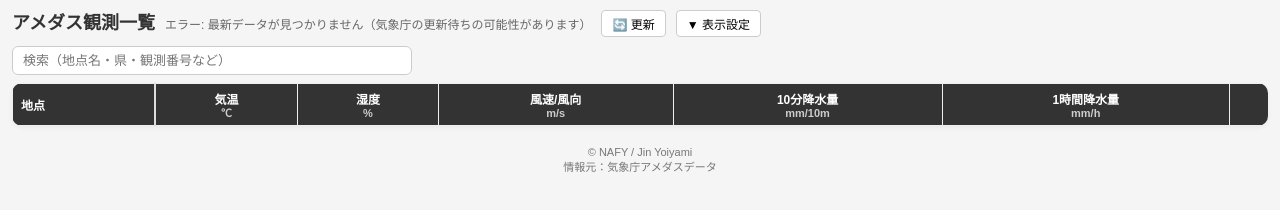
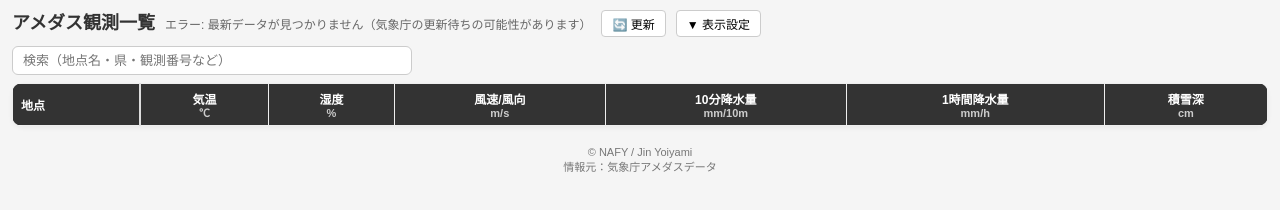
Before and after one commit to Earthquake-Info-bot/AMeDAS, a plain HTML site: page index.html in a window 1280 px wide. Drawn offline with Linux system fonts and the light colour scheme; no server answers.

Commit message:
Update index.html

```diff
--- a/index.html
+++ b/index.html
@@ -3,7 +3,7 @@
 <head>
 <meta charset="UTF-8">
 <meta name="viewport" content="width=device-width, initial-scale=1">
-<title>[v0.5.3]アメダス観測一覧</title>
+<title>[v0.5.4]アメダス観測一覧</title>
 
 <style>
 body{
@@ -65,17 +65,19 @@
 
 /* ===== テーブル ===== */
 .table-wrap{
-  overflow:auto;
+  overflow-x:auto;
+  overflow-y:auto;
+  width:100%;
   background:#fff;
   border-radius:10px;
-  max-height:calc(100vh - 160px);
-  box-shadow: 0 2px 5px rgba(0,0,0,0.05);
+  max-height:calc(100vh - 220px);
+  box-shadow:0 2px 5px rgba(0,0,0,0.05);
 }
 
 table{
   border-collapse:collapse;
-  width:100%;
-  min-width:1400px;
+  width:max-content;
+  min-width:100%;
 }
 
 th,td{
```
